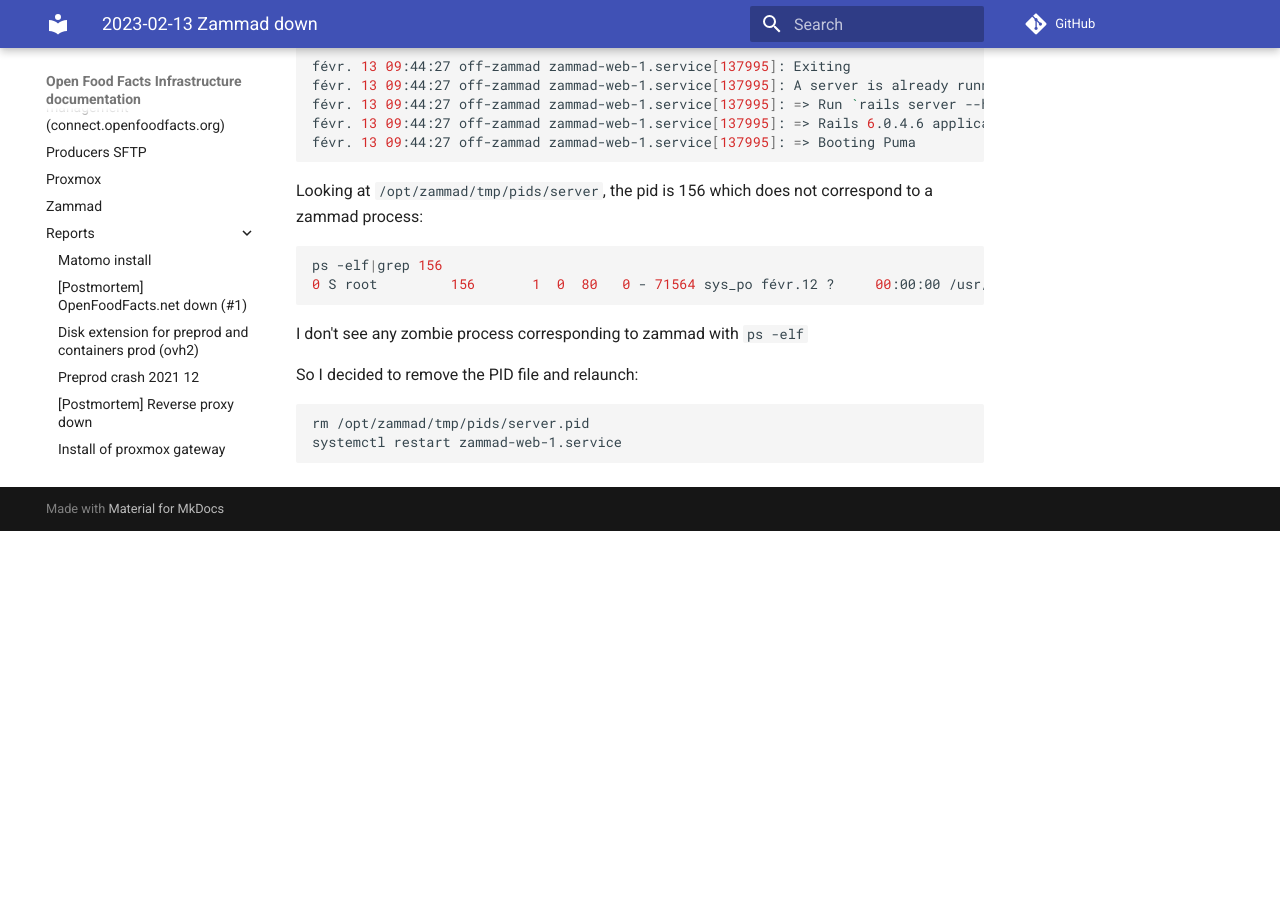
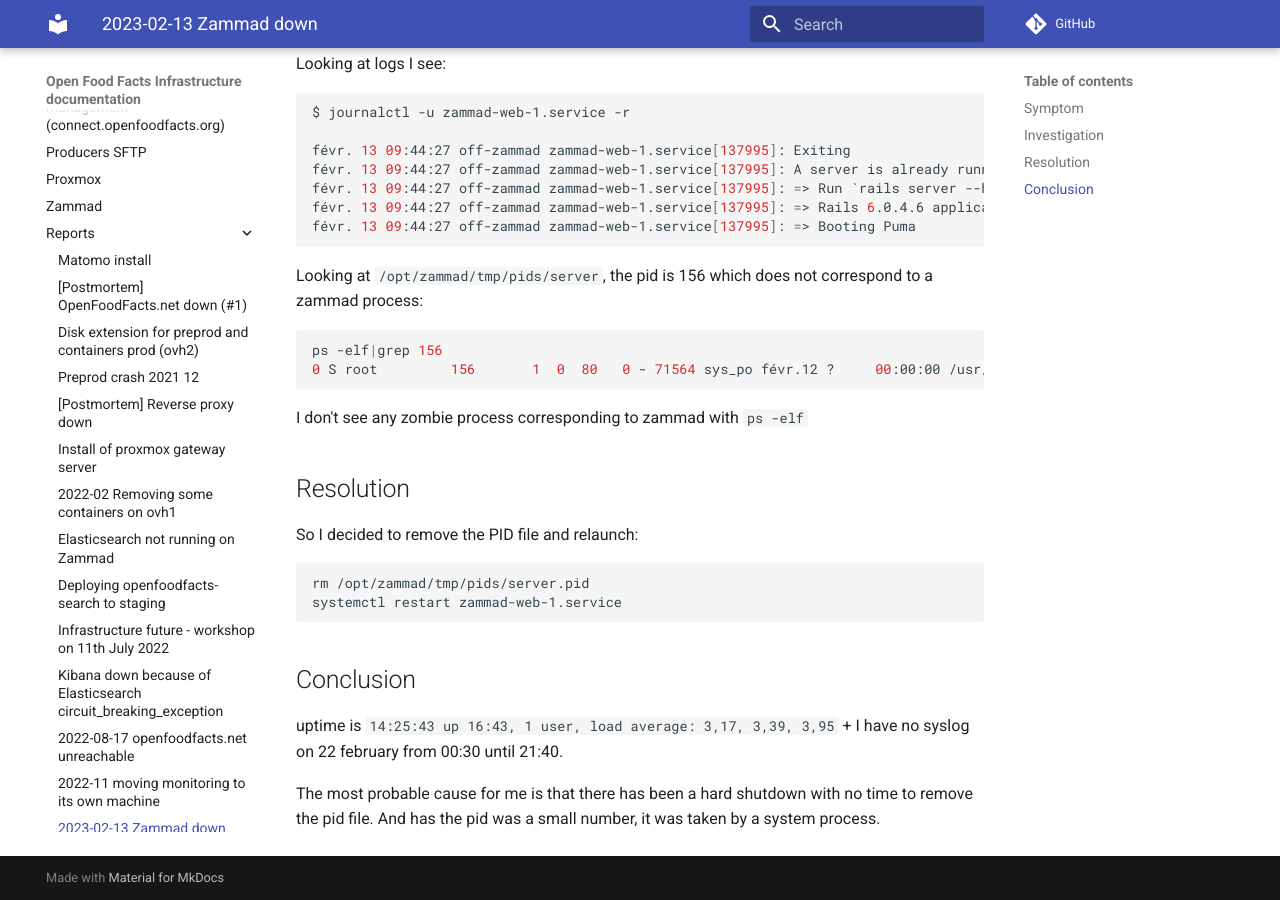
Before and after one commit to openfoodfacts/openfoodfacts-infrastructure, an MkDocs documentation site: the page built from docs/reports/2023-02-13-zammad-down.md, in a window 1280 px wide and 900 px high, scrolled down 853 px. Built offline with MkDocs 1.6.1 and Material for MkDocs 9.7.7, drawn with Linux system fonts in a browser that asks for light colours; comment, search, counter and statistics services are not loaded; before the commit the page ends 1384 px from its top, so only the background shows below that; some of the changed text lies outside the part shown.

Commit message:
fix: report on zammad down

````diff
--- a/docs/reports/2023-02-13-zammad-down.md
+++ b/docs/reports/2023-02-13-zammad-down.md
@@ -1,8 +1,10 @@
 # 2023-02-13 Zammad down
+
+## Symptom
 
 Symptom: 502 Bad gateway on https://support.openfoodfacts.org/
 
-Investigation:
+## Investigation
 
 Using systemctl status I see that :
 
@@ -35,7 +37,7 @@
 févr. 13 09:44:27 off-zammad systemd[1]: Failed to start zammad-web-1.service.
 ```
 
-Looking at logs I see:
+Looking at logs I see:
 
 ```bash
 $ journalctl -u zammad-web-1.service -r
@@ -55,9 +57,18 @@
 
 I don't see any zombie process corresponding to zammad with `ps -elf`
 
+## Resolution
+
 So I decided to remove the PID file and relaunch:
 
 ```bash
 rm /opt/zammad/tmp/pids/server.pid
 systemctl restart zammad-web-1.service
 ```
+
+## Conclusion
+
+uptime is `14:25:43 up 16:43,  1 user,  load average: 3,17, 3,39, 3,95`
+\+ I have no syslog on 22 february from 00:30 until 21:40.
+
+The most probable cause for me is that there has been a hard shutdown with no time to remove the pid file. And has the pid was a small number, it was taken by a system process.
````
